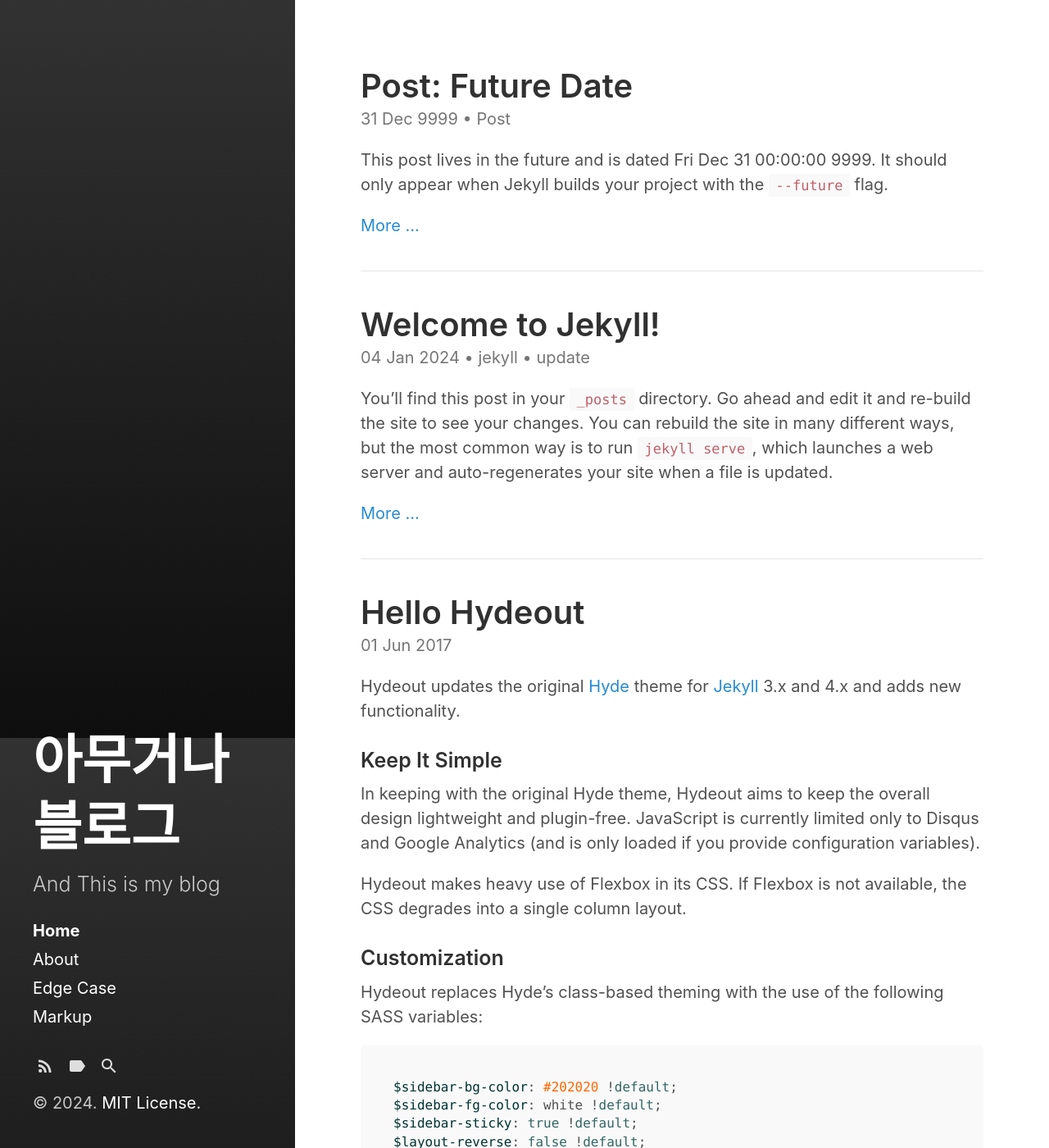
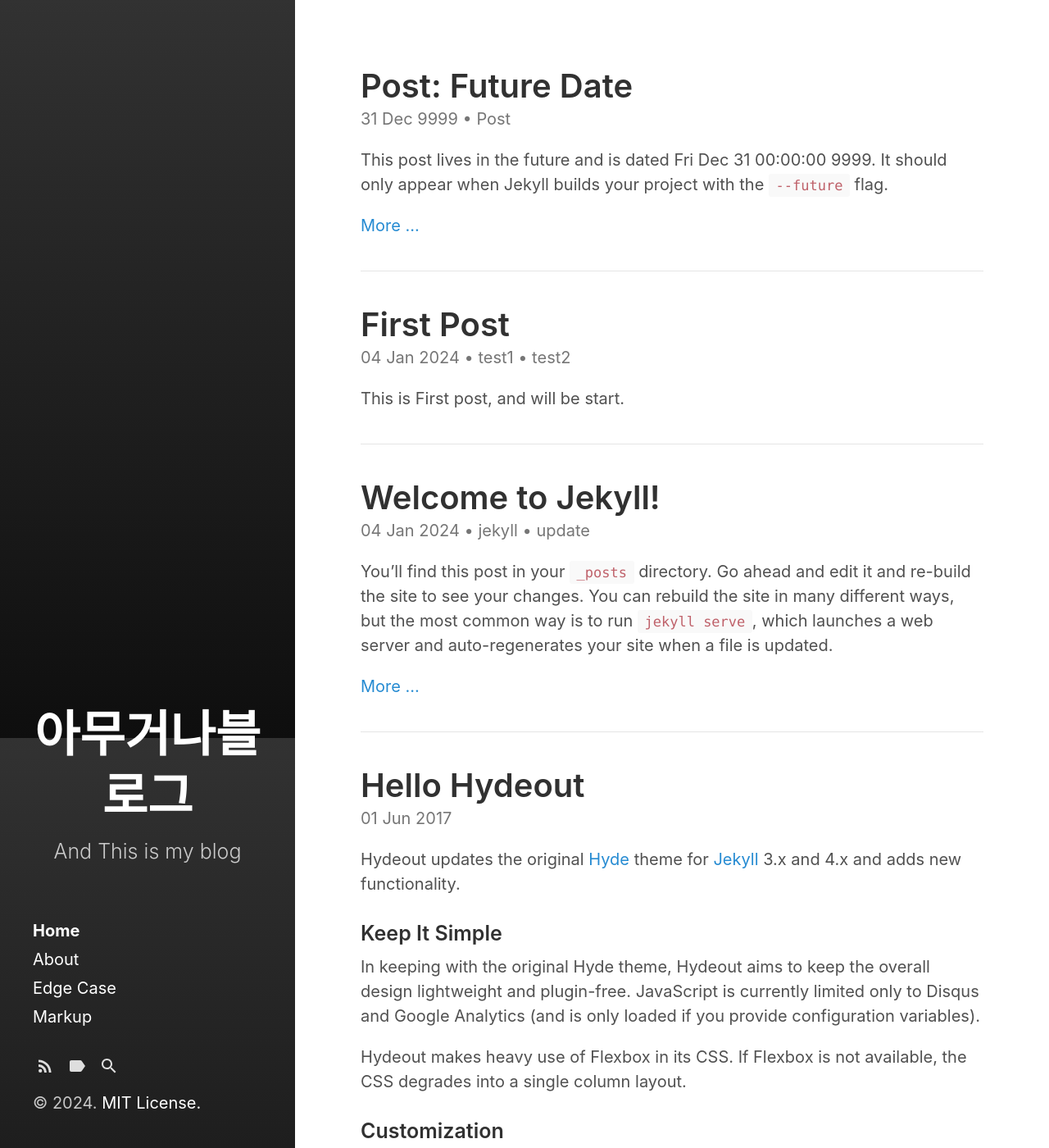
Before and after one commit to Blakcstork/Blakcstork.github.io, a Jekyll site: the page built from index.html, in a window 1280 px wide and 1400 px high. Shown: the whole window at 82% size. Built offline with Jekyll 4.4.1, drawn with Linux system fonts in a browser that asks for light colours; the list of posts is cut into pages by our own code; some of the changed text lies outside the part shown.

Commit message:
Style updated

```diff
--- a/_config.yml
+++ b/_config.yml
@@ -17,9 +17,9 @@ baseurl:
 
 author:
   name: "Blakcstork"
-  url: https://twitter.com/fongandrewc
+  url: https://github.com/Blakcstork
 
-paginate: 5
+paginate: 10
 # paginate_path:    '/page:num'
 # Or '/blog/page:num' if you want to move your index pages
 
--- a/_includes/comments.html
+++ b/_includes/comments.html
@@ -1,6 +1,6 @@
-{% if page.comments != false %}
+<!-- {% if page.comments != false %}
   <section class="comments">
     <h2>Comments</h2>
     {% include disqus.html %}
   </section>
-{% endif %}
+{% endif %} -->
--- /dev/null
+++ b/_posts/2024-01-04-first.markdown
@@ -0,0 +1,8 @@
+---
+layout: post
+title: "First Post"
+date: 2024-01-04 17:03:00 +0900
+categories: test1 test2
+---
+
+This is First post, and will be start.
--- a/_sass/hydeout/_layout.scss
+++ b/_sass/hydeout/_layout.scss
@@ -113,7 +113,7 @@ body {
 
   // Bigger title
   .site-title {
-    font-size: 3.25rem;
+    font-size: 3rem;
   }
 
   // Show secondary nav content + lead
@@ -180,7 +180,8 @@ body {
     }
 
     .site-title {
-      font-size: 3.25rem;
+      font-size: 3rem;
+      text-align: center;
       .back-arrow {
         display: none;
       }
@@ -297,6 +298,7 @@ body {
 #sidebar nav > * {
   display: block;
   line-height: 1.75;
+  font-size: 1rem;
 }
 
 #sidebar nav > .icon {
--- a/_sass/hydeout/_type.scss
+++ b/_sass/hydeout/_type.scss
@@ -123,6 +123,8 @@ a[href^='#fnref:'] {
 .lead {
   font-size: 1.25rem;
   font-weight: 300;
+  text-align: center;
+  margin-bottom: 3rem;
 }
 
 // SVG Icons
```
Also changed, not shown: _sass/hydeout/_variables.scss (+6 -3 lines).
